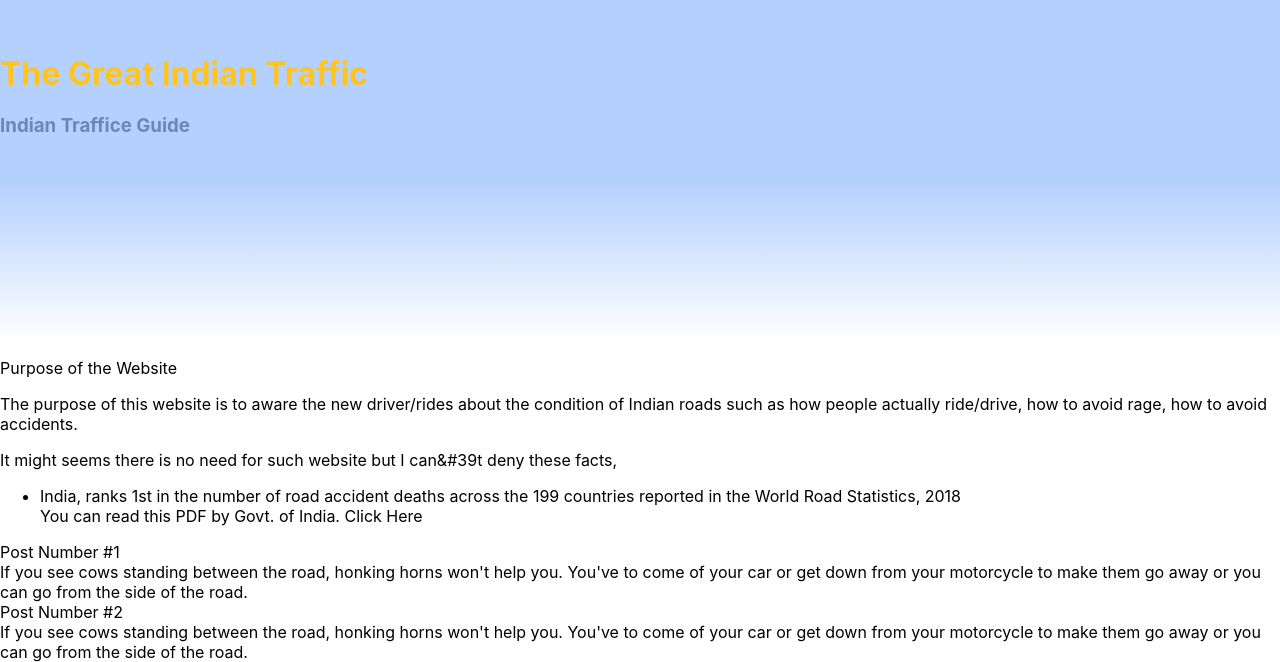
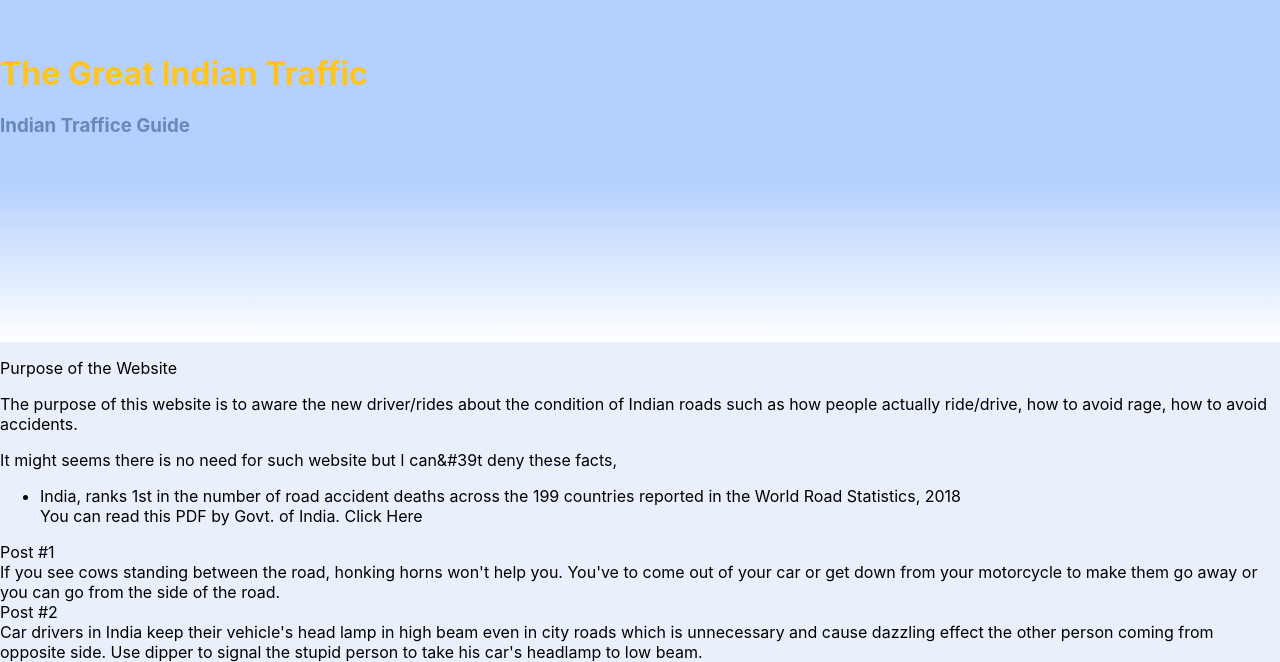
Before and after one commit to dazzlerkumar/The-Great-Indian-Traffic, a Next.js app: page / in a window 1280 px wide. Shown: the part 458-1120 px from the top of the page. Built offline with nearby package versions, Linux system fonts and the light colour scheme.

Commit message:
Update 111020210151PM

```diff
--- a/components/Brief.js
+++ b/components/Brief.js
@@ -1,7 +1,7 @@
 import Link from "next/link"
 export default function Brief() {
     return (
-        <div className="grid grid-cols-1 place-items-center h-full h-screen">
+        <div className="grid grid-cols-1 place-items-center h-full h-screen p-2">
             <p className="text-subtitle text-3xl font-semibold my-5">Purpose of the Website</p>
             <div className="text-para my-0 mx-auto max-w-screen-md">
             <p className="text-lg">The purpose of this website is to aware the new driver/rides about
--- a/components/Card.js
+++ b/components/Card.js
@@ -1,14 +1,18 @@
 import post from "../content/data.json";
 
 export default function Card() {
-    const number = 10;
     return (
-        <div className="mx-auto justify-center">
+        <div className="grid md:container mx-auto justify-center">
             {post.map((x, i) => (
-                <div className="card grid grid-row-3" key={i}>
-                    <div className="">Post Number #{i+1}</div>
-                    <div>{x}</div>
-                    <div></div>
+                <div
+                    className="grid grid-row-3 bg-safed max-w-4xl my-4 mx-2 rounded-md shadow-2xl p-5 divide-y-2 divide-hararang"
+                    key={i}
+                >
+                    <div className="text-laalrang font-bold py-2">
+                        Post #{i + 1}
+                    </div>
+                    <div className=" text-para2 py-4 px-2 ">{x}</div>
+                    <div className=" py-2"></div>
                 </div>
             ))}
         </div>
--- a/content/data.json
+++ b/content/data.json
@@ -1,4 +1,4 @@
 [
-    "If you see cows standing between the road, honking horns won't help you. You've to come of your car or get down from your motorcycle to make them go away or you can go from the side of the road.",
-    "If you see cows standing between the road, honking horns won't help you. You've to come of your car or get down from your motorcycle to make them go away or you can go from the side of the road."
+    "If you see cows standing between the road, honking horns won't help you. You've to come out of your car or get down from your motorcycle to make them go away or you can go from the side of the road.",
+    "Car drivers in India keep their vehicle's head lamp in high beam even in city roads which is unnecessary and cause dazzling effect the other person coming from opposite side. Use dipper to signal the stupid person to take his car's headlamp to low beam."
 ]
--- a/styles/globals.css
+++ b/styles/globals.css
@@ -1,5 +1,6 @@
 html,
 body {
+  background-color: #EAF0FB;
   padding: 0;
   margin: 0;
   font-family: -apple-system, BlinkMacSystemFont, Segoe UI, Roboto, Oxygen,
@@ -29,6 +30,3 @@ a {
 .subtitle{
   color:#6887BB;
 }
-.card{
-  border-radius: 25px;
-}
```
Also changed, not shown: tailwind.config.js (+13 -5 lines).
